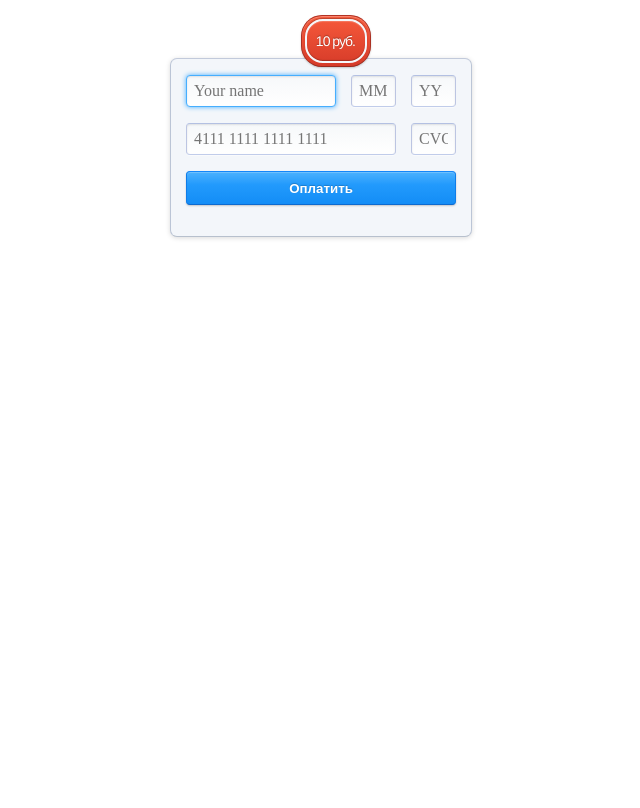
After one commit to AloneRD/FoodPlan, a Django app: page /orders/pay/1/ in a window 1280 px wide. The commit adds this page. Shown: the whole page, without its empty margins (319-959 px from the left). Run offline with Django 4.2, Linux system fonts and the light colour scheme; a user stored in the database is signed in; tables that the repository leaves empty hold one stand-in row (values such as "Sample post"); parts of the project's set-up code (start-up, migrations or seed data) failed here and were passed over.

Commit message:
added orders pay

```diff
--- a/FoodPlan/urls.py
+++ b/FoodPlan/urls.py
@@ -28,5 +28,6 @@ urlpatterns = [
     path('lk/', views.lk, name='lk'),
     path('logout_view/', views.logout_view, name='logout_view'),
     path('accounts/', include('django.contrib.auth.urls')),
-    path('orders/', views.subscription, name="subscription")
+    path('orders/', views.subscription, name="subscription"),
+    path('orders/pay/<int:order_id>/', views.pay, name ='pay')
 ] + static(settings.MEDIA_URL, document_root=settings.MEDIA_ROOT)
--- a/foodplanapp/forms.py
+++ b/foodplanapp/forms.py
@@ -1,4 +1,3 @@
-from dataclasses import fields
 from django.contrib.auth import password_validation
 from django.contrib.auth.forms import UserCreationForm
 from django.contrib.auth.models import User
@@ -59,3 +58,11 @@ class OrderForm(forms.Form):
         widget=forms.CheckboxSelectMultiple(attrs={'class':"form-check-input me-1"}),
         required=False
         )
+
+
+class PayForm(forms.Form):
+    name = forms.CharField(max_length=100, required=True)
+    month = forms.IntegerField(max_value=12, min_value=1)
+    year = forms.IntegerField(max_value=99, min_value=1)
+    cart_number = forms.CharField(max_length=16)
+    cvs = forms.IntegerField(max_value=999, min_value=1)
--- a/foodplanapp/views.py
+++ b/foodplanapp/views.py
@@ -2,13 +2,14 @@ from django.contrib.auth import login, logout
 from django.contrib.auth.decorators import login_required
 from django.contrib.auth.models import User
 from django.http import HttpResponseRedirect, HttpResponse
-from django.shortcuts import render, redirect
+from django.shortcuts import render, redirect, get_object_or_404
 from django.db.models import Q, Sum
 from django.urls import reverse
 from foodplanapp.forms import UserLoginForm,\
     UserRegisterForm,\
     UserUpdateForm,\
-    OrderForm
+    OrderForm,\
+    PayForm
 from foodplanapp.models import Order, Rate, RecipeType
 import datetime
 
@@ -75,6 +76,7 @@ def subscription(request):
                 price=price,
             )
             order.allergy.set(allergy)
+            return redirect('pay', order_id=order.id)
 
     else:
         form = OrderForm()
@@ -98,6 +100,22 @@ def calculate_order_cost(order):
         ).aggregate(Sum('price'))
     total_cost = tariff_sum['price__sum'] * int(order['limit']) * int(order['persons'])
     return float(total_cost)
+
+
+@login_required
+def pay(request, order_id=1):
+    '''Оплата подписки'''
+    order = get_object_or_404(Order, pk=order_id)
+    if request.method == "POST":
+        form = PayForm(request.POST)
+        print(form)
+        if form.is_valid():
+            cd = form.cleaned_data
+            # Тут должна быть интеграция с платежной системой.
+            return redirect('lk')
+    else:
+        form = PayForm()
+    return render(request, 'pay_with_robokassa.html', {"order":order})
 
 
 def authenticate_user(email, password):
--- a/static/style.css
+++ b/static/style.css
@@ -222,3 +222,179 @@ body {
         background-color: #91B93E;
     }
 }
+.checkout {
+    width: 270px;
+    margin: 50px auto;
+    padding: 15px;
+    background: #f3f6fa;
+    border: 1px solid;
+    border-color: #c2cadb #bbc5d6 #b7c0cd;
+    border-radius: 7px;
+    -webkit-box-shadow: 0 1px 5px rgba(0, 0, 0, 0.15);
+    box-shadow: 0 1px 5px rgba(0, 0, 0, 0.15);
+  }
+  .checkout > p {
+    zoom: 1;
+  }
+  .checkout > p:before, .checkout > p:after {
+    content: '';
+    display: table;
+  }
+  .checkout > p:after {
+    clear: both;
+  }
+  .checkout > p + p {
+    margin-top: 15px;
+  }
+
+  .checkout-header {
+    position: relative;
+    margin: -15px -15px 15px;
+  }
+
+  .checkout-title {
+    padding: 0 15px;
+    line-height: 38px;
+    font-size: 13px;
+    font-weight: bold;
+    color: #7f889e;
+    text-shadow: 0 1px rgba(255, 255, 255, 0.7);
+    background: #eceff5;
+    border-bottom: 1px solid #c5ccdb;
+    border-radius: 7px 7px 0 0;
+    background-image: -webkit-linear-gradient(top, #f5f8fb, #e9edf3);
+    background-image: -moz-linear-gradient(top, #f5f8fb, #e9edf3);
+    background-image: -o-linear-gradient(top, #f5f8fb, #e9edf3);
+    background-image: linear-gradient(to bottom, #f5f8fb, #e9edf3);
+    -webkit-box-shadow: inset 0 1px white;
+    box-shadow: inset 0 1px white;
+  }
+  .checkout-title:before {
+    content: '';
+    position: absolute;
+    bottom: 0;
+    left: 0;
+    right: 0;
+    height: 2px;
+    -webkit-box-shadow: 0 1px 2px rgba(0, 0, 0, 0.08);
+    box-shadow: 0 1px 2px rgba(0, 0, 0, 0.08);
+  }
+
+  .checkout-price {
+    position: absolute;
+    top: -44px;
+    right: 100px;
+    padding: 5px 15px;
+    font: 14px/40px Helvetica, Arial, sans-serif;
+    color: white;
+    text-align: center;
+    text-shadow: 0 -1px 1px rgba(0, 0, 0, 0.3);
+    text-indent: -1px;
+    letter-spacing: -1px;
+    background: #e54930;
+    border: 1px solid;
+    border-color: #b33323 #ab3123 #982b1f;
+    border-radius: 21px;
+    -webkit-user-select: none;
+    -moz-user-select: none;
+    -ms-user-select: none;
+    user-select: none;
+    background-image: -webkit-linear-gradient(top, #f75a3b, #d63b29);
+    background-image: -moz-linear-gradient(top, #f75a3b, #d63b29);
+    background-image: -o-linear-gradient(top, #f75a3b, #d63b29);
+    background-image: linear-gradient(to bottom, #f75a3b, #d63b29);
+    -webkit-box-shadow: inset 0 1px 1px rgba(255, 255, 255, 0.3), 0 1px 2px rgba(0, 0, 0, 0.2);
+    box-shadow: inset 0 1px 1px rgba(255, 255, 255, 0.3), 0 1px 2px rgba(0, 0, 0, 0.2);
+  }
+  .checkout-price:before {
+    content: '';
+    position: absolute;
+    top: 3px;
+    bottom: 3px;
+    left: 3px;
+    right: 3px;
+    border: 2px solid #f5f8fb;
+    border-radius: 18px;
+    -webkit-box-shadow: inset 0 1px 1px rgba(255, 255, 255, 0.2), inset 0 -1px 1px rgba(0, 0, 0, 0.25), 0 -1px 1px rgba(0, 0, 0, 0.25);
+    box-shadow: inset 0 1px 1px rgba(255, 255, 255, 0.2), inset 0 -1px 1px rgba(0, 0, 0, 0.25), 0 -1px 1px rgba(0, 0, 0, 0.25);
+  }
+
+  input {
+    margin: 0;
+    line-height: normal;
+    font-family: inherit;
+    font-size: 100%;
+    -webkit-box-sizing: border-box;
+    -moz-box-sizing: border-box;
+    box-sizing: border-box;
+  }
+
+  .checkout-input {
+    float: left;
+    padding: 0 7px;
+    height: 32px;
+    color: #525864;
+    background: white;
+    border: 1px solid;
+    border-color: #b3c0e2 #bcc5e2 #c0ccea;
+    border-radius: 4px;
+    background-image: -webkit-linear-gradient(top, #f6f8fa, white);
+    background-image: -moz-linear-gradient(top, #f6f8fa, white);
+    background-image: -o-linear-gradient(top, #f6f8fa, white);
+    background-image: linear-gradient(to bottom, #f6f8fa, white);
+    -webkit-box-shadow: inset 0 1px 2px rgba(0, 0, 0, 0.1), 0 1px rgba(255, 255, 255, 0.5);
+    box-shadow: inset 0 1px 2px rgba(0, 0, 0, 0.1), 0 1px rgba(255, 255, 255, 0.5);
+  }
+  .checkout-input:focus {
+    border-color: #46aefe;
+    outline: none;
+    -webkit-box-shadow: inset 0 1px 2px rgba(0, 0, 0, 0.1), 0 0 5px #46aefe;
+    box-shadow: inset 0 1px 2px rgba(0, 0, 0, 0.1), 0 0 5px #46aefe;
+  }
+  .lt-ie9 .checkout-input {
+    line-height: 30px;
+  }
+
+  .checkout-name {
+    width: 150px;
+  }
+
+  .checkout-card {
+    width: 210px;
+  }
+
+  .checkout-exp,
+  .checkout-cvc {
+    margin-left: 15px;
+    width: 45px;
+  }
+
+  .checkout-btn {
+    width: 100%;
+    height: 34px;
+    padding: 0;
+    font-weight: bold;
+    color: white;
+    text-align: center;
+    text-shadow: 0 -1px 1px rgba(0, 0, 0, 0.2);
+    border: 1px solid;
+    border-color: #1486f9 #0f7de9 #0d6acf;
+    background: #1993fb;
+    border-radius: 4px;
+    background-image: -webkit-linear-gradient(top, #4cb1fe, #229afc 40%, #138df6);
+    background-image: -moz-linear-gradient(top, #4cb1fe, #229afc 40%, #138df6);
+    background-image: -o-linear-gradient(top, #4cb1fe, #229afc 40%, #138df6);
+    background-image: linear-gradient(to bottom, #4cb1fe, #229afc 40%, #138df6);
+    -webkit-box-shadow: inset 0 1px rgba(255, 255, 255, 0.2), 0 1px 2px rgba(0, 0, 0, 0.2);
+    box-shadow: inset 0 1px rgba(255, 255, 255, 0.2), 0 1px 2px rgba(0, 0, 0, 0.2);
+  }
+  .checkout-btn:active {
+    text-shadow: 0 1px 1px rgba(0, 0, 0, 0.2);
+    border-color: #075bba #0c69d2 #0f7de9;
+    background-image: -webkit-linear-gradient(top, #1281dc, #1593fc);
+    background-image: -moz-linear-gradient(top, #1281dc, #1593fc);
+    background-image: -o-linear-gradient(top, #1281dc, #1593fc);
+    background-image: linear-gradient(to bottom, #1281dc, #1593fc);
+    -webkit-box-shadow: inset 0 1px 4px rgba(0, 0, 0, 0.1), 0 1px rgba(255, 255, 255, 0.5);
+    box-shadow: inset 0 1px 4px rgba(0, 0, 0, 0.1), 0 1px rgba(255, 255, 255, 0.5);
+  }
--- /dev/null
+++ b/templates/pay_with_robokassa.html
@@ -0,0 +1,28 @@
+<!DOCTYPE html>
+{% load static %}
+<head>
+  <meta charset="utf-8">
+  <meta http-equiv="X-UA-Compatible" content="IE=edge,chrome=1">
+  <title>Checkout Form</title>
+  <link rel="stylesheet" href="{% static 'style.css' %}">
+</head>
+<body>
+  <form class="checkout" method="POST">
+    {% csrf_token %}
+    <div class="checkout-header">
+      <span class="checkout-price">{{order.price}} руб.</span>
+    </div>
+    <p>
+      <input name = "name" type="text" class="checkout-input checkout-name" placeholder="Your name" autofocus>
+      <input name = "month" type="text" class="checkout-input checkout-exp" placeholder="MM">
+      <input name = "year" type="text" class="checkout-input checkout-exp" placeholder="YY">
+    </p>
+    <p>
+      <input name = "cart_number" type="text" class="checkout-input checkout-card" placeholder="4111 1111 1111 1111">
+      <input name = "cvs" type="text" class="checkout-input checkout-cvc" placeholder="CVC">
+    </p>
+    <p>
+      <button type="submit" value="Оплатить" class="checkout-btn">Оплатить</button>
+    </p>
+  </form>
+</html>
```
